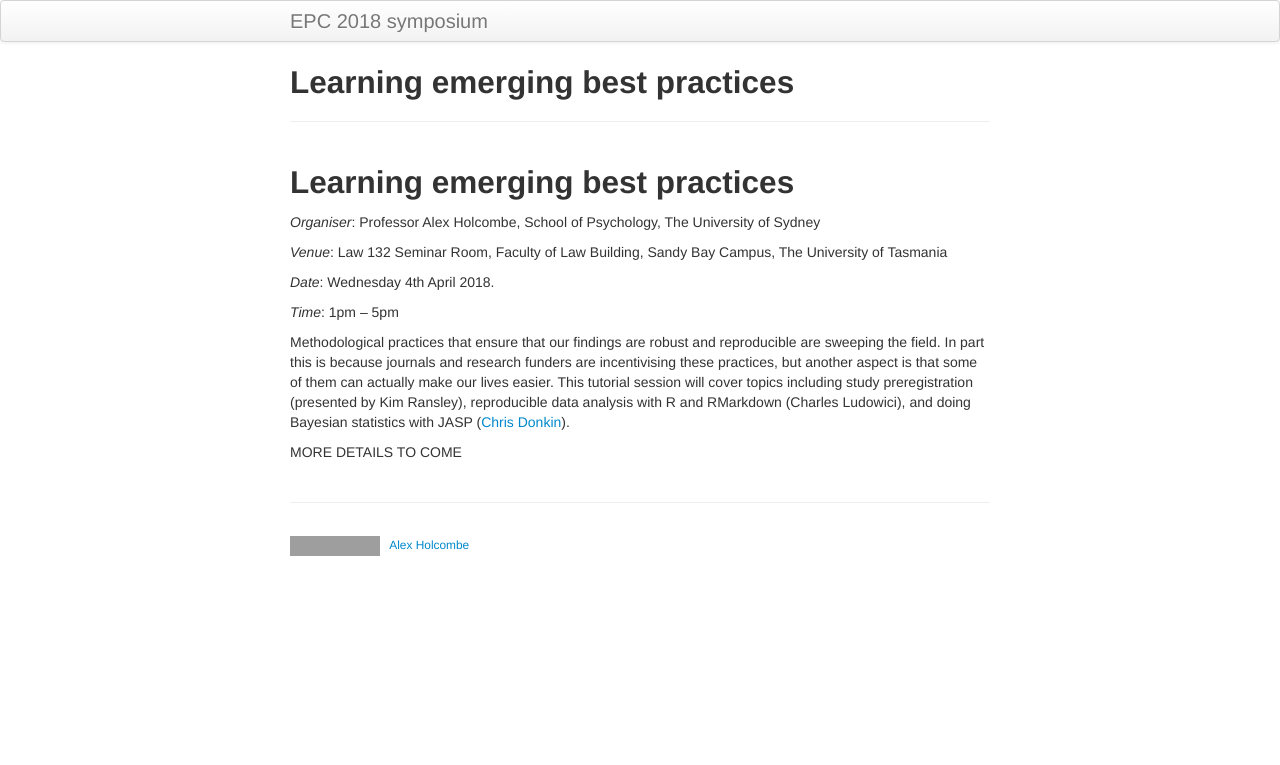
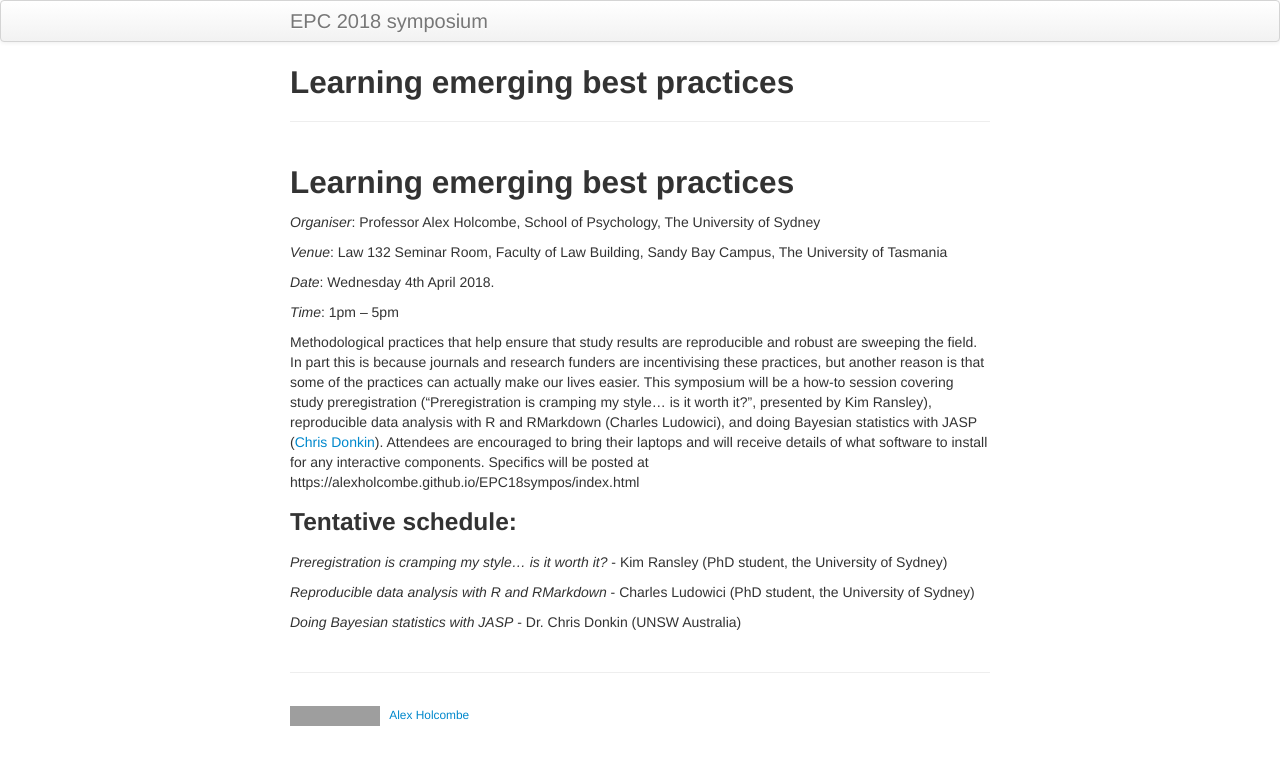
Before and after one commit to alexholcombe/EPC18sympos, a Jekyll site: the page built from index.md, in a window 1280 px wide. Shown: the top 765 px of the page. Built offline with Jekyll 4.4.1, drawn with Linux system fonts in a browser that asks for light colours; our own code applies the rules of GitHub Pages for plain Markdown files; grey boxes are pictures that could not be loaded.

Commit message:
better wrirting

```diff
--- a/index.md
+++ b/index.md
@@ -8,6 +8,13 @@
 
 *Time*: 1pm – 5pm
 
-Methodological practices that ensure that our findings are robust and reproducible are sweeping the field. In part this is because journals and research funders are incentivising these practices, but another aspect is that some of them can actually make our lives easier. This tutorial session will cover topics including study preregistration (presented by Kim Ransley), reproducible data analysis with R and RMarkdown (Charles Ludowici), and doing Bayesian statistics with JASP ([Chris Donkin](http://www.psy.unsw.edu.au/contacts-people/academic-staff/dr-chris-donkin)).
+Methodological practices that help ensure that study results are reproducible and robust are sweeping the field. In part this is because journals and research funders are incentivising these practices, but another reason is that some of the practices can actually make our lives easier. This symposium will be a how-to session covering study preregistration ("Preregistration is cramping my style... is it worth it?", presented by Kim Ransley), reproducible data analysis with R and RMarkdown (Charles Ludowici), and doing Bayesian statistics with JASP ([Chris Donkin](http://www.psy.unsw.edu.au/contacts-people/academic-staff/dr-chris-donkin)).  Attendees are encouraged to bring their laptops and will receive details of what software to install for any interactive components. Specifics will be posted at https://alexholcombe.github.io/EPC18sympos/index.html
 
-MORE DETAILS TO COME
+
+### Tentative schedule:
+
+*Preregistration is cramping my style... is it worth it?*  - Kim Ransley (PhD student, the University of Sydney)
+
+*Reproducible data analysis with R and RMarkdown* - Charles Ludowici (PhD student, the University of Sydney)
+
+*Doing Bayesian statistics with JASP* - Dr. Chris Donkin (UNSW Australia)
```
